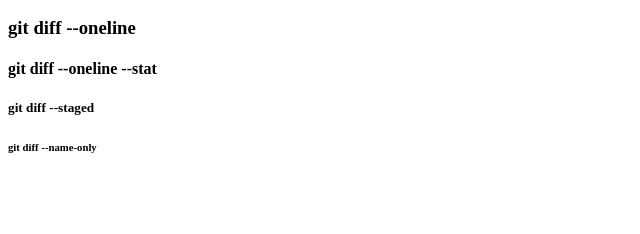
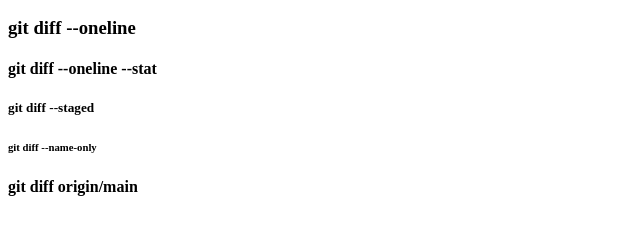
Before and after one commit to sohan-cse/Git-diff-command, a plain HTML site: page index.html in a window 1280 px wide. Shown: the part 110-344 px from the top of the page, without its empty margins (0-640 px from the left). Drawn offline with Linux system fonts and the light colour scheme.

Commit message:
Added command

```diff
--- a/index.html
+++ b/index.html
@@ -12,5 +12,6 @@
     <h4>git diff --oneline --stat</h4>
     <h5>git diff --staged</h5>
     <h6>git diff --name-only</h6>
+    <h4>git diff origin/main</h4>
 </body>
 </html>
```
